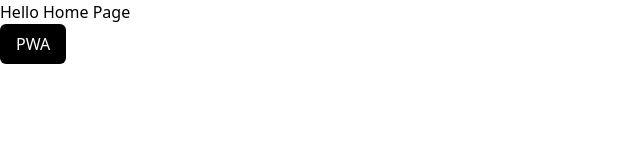
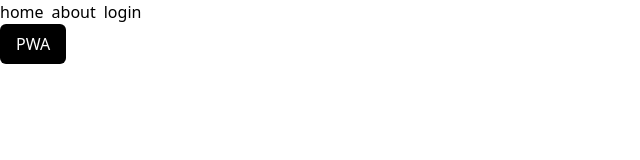
Before and after one commit to Helton-Carlos/nuxt-pwa, a Nuxt app: page / in a window 1280 px wide. Shown: the top 160 px of the page, without its empty margins (0-640 px from the left). Built offline with nearby package versions, Linux system fonts and the light colour scheme.

Commit message:
feat: add vue-use

```diff
--- a/nuxt.config.ts
+++ b/nuxt.config.ts
@@ -10,6 +10,7 @@
   css: ['~/assets/main.css'],
   modules: [
     '@vite-pwa/nuxt',
+    '@vueuse/nuxt',
   ],
   pwa: {
     manifest: {
--- a/package.json
+++ b/package.json
@@ -13,6 +13,8 @@
   "devDependencies": {
     "@nuxt/devtools": "latest",
     "@vite-pwa/nuxt": "^0.1.1",
+    "@vueuse/core": "^10.5.0",
+    "@vueuse/nuxt": "^10.5.0",
     "autoprefixer": "^10.4.16",
     "nuxt": "^3.7.4",
     "postcss": "^8.4.31",
--- a/pages/about.vue
+++ b/pages/about.vue
@@ -1,4 +1,8 @@
-<script lang="ts" setup></script>
+<script lang="ts" setup>
+const { x, y } = useMouse();
+</script>
 <template>
   <div>About Page</div>
+
+  <div>pos: {{ x }}, {{ y }}</div>
 </template>
--- a/pages/index.vue
+++ b/pages/index.vue
@@ -1,4 +1,14 @@
-<script lang="ts" setup></script>
+<script lang="ts" setup>
+const router = [
+  { name: 'home', path: '/' },
+  { name: 'about', path: '/about' },
+  { name: 'login', path: '/login' },
+];
+</script>
 <template>
-  <div>Hello Home Page</div>
+  <ul class="flex gap-2">
+    <li v-for="(routes, index) in router" :key="index">
+      <nuxt-link :to="routes.path"> {{ routes.name }}</nuxt-link>
+    </li>
+  </ul>
 </template>
```
Also changed, not shown: 2 other files (tests, documents, lock files or other folders).
